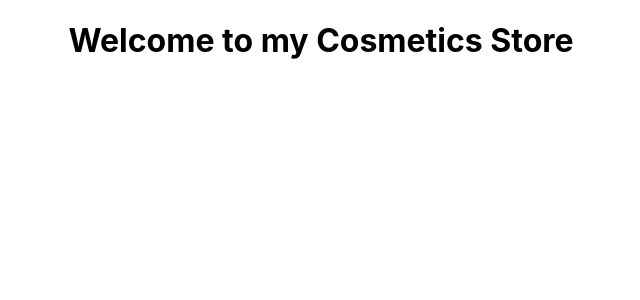
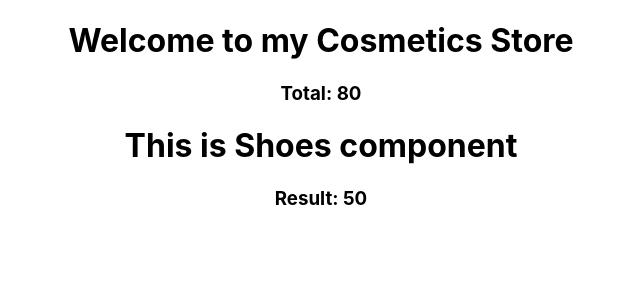
Before and after one commit to RafiTahmid/React-Storage-and-Handler, a React (Create React App) app: page / in a window 1280 px wide. Shown: the top 300 px of the page, without its empty margins (319-959 px from the left). Built offline with nearby package versions, Linux system fonts and the light colour scheme.

Commit message:
Single & multiple comonent export

```diff
--- a/src/App.js
+++ b/src/App.js
@@ -1,11 +1,13 @@
 import logo from './logo.svg';
 import './App.css';
 import Cosmetics from './components/Cosmetics/Cosmetics';
+import Shoes from './components/Shoes/Shoes';
 
 function App() {
   return (
     <div className="App">
       <Cosmetics></Cosmetics>
+      <Shoes></Shoes>
     </div>
   );
 }
--- a/src/components/Cosmetics/Cosmetics.js
+++ b/src/components/Cosmetics/Cosmetics.js
@@ -1,9 +1,15 @@
 import React from 'react';
+import { add } from '../../utilities/calculate';
+// import add from '../../utilities/calculate';
 
 const Cosmetics = () => {
+    const first = 50;
+    const second = 30;
+    const total = add(first , second)
     return (
         <div>
             <h1>Welcome to my Cosmetics Store</h1>
+            <h3>Total: {total}</h3>
         </div>
     );
 };
--- /dev/null
+++ b/src/components/Shoes/Shoes.js
@@ -0,0 +1,16 @@
+import React from 'react';
+import { multiply } from '../../utilities/calculate';
+
+const Shoes = () => {
+    const first = 10;
+    const second = 5;
+    const result = multiply(first, second);
+    return (
+        <div>
+            <h1>This is Shoes component</h1>
+            <h3>Result: {result}</h3>
+        </div>
+    );
+};
+
+export default Shoes;
--- /dev/null
+++ b/src/utilities/calculate.js
@@ -0,0 +1,9 @@
+const add = (first, second) => {
+    return first + second;
+}
+
+const multiply = (first, second) =>{
+    return first * second
+}
+
+export {add, multiply};
```
Also changed, not shown: src/components/Shoes/Shoes.css (added).
